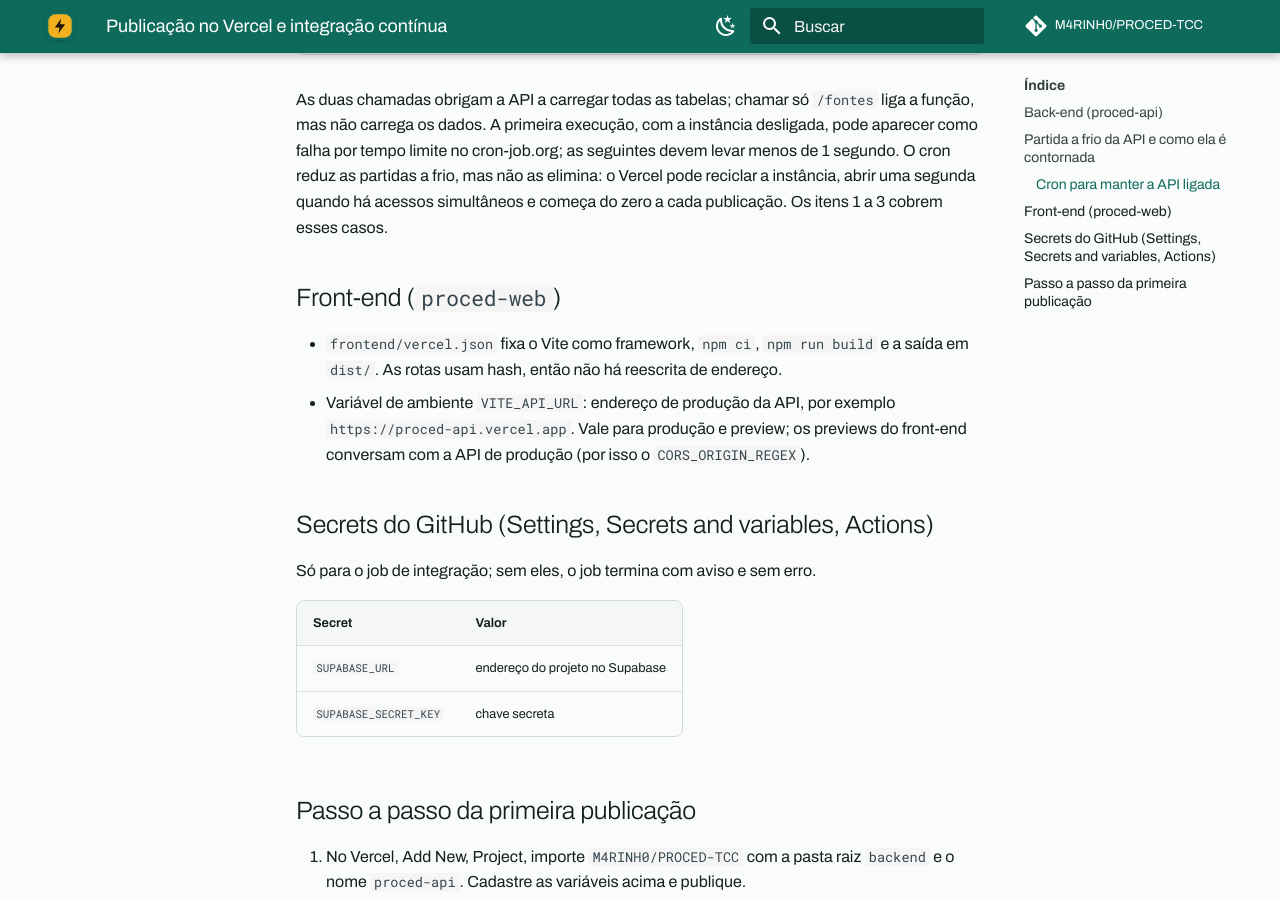
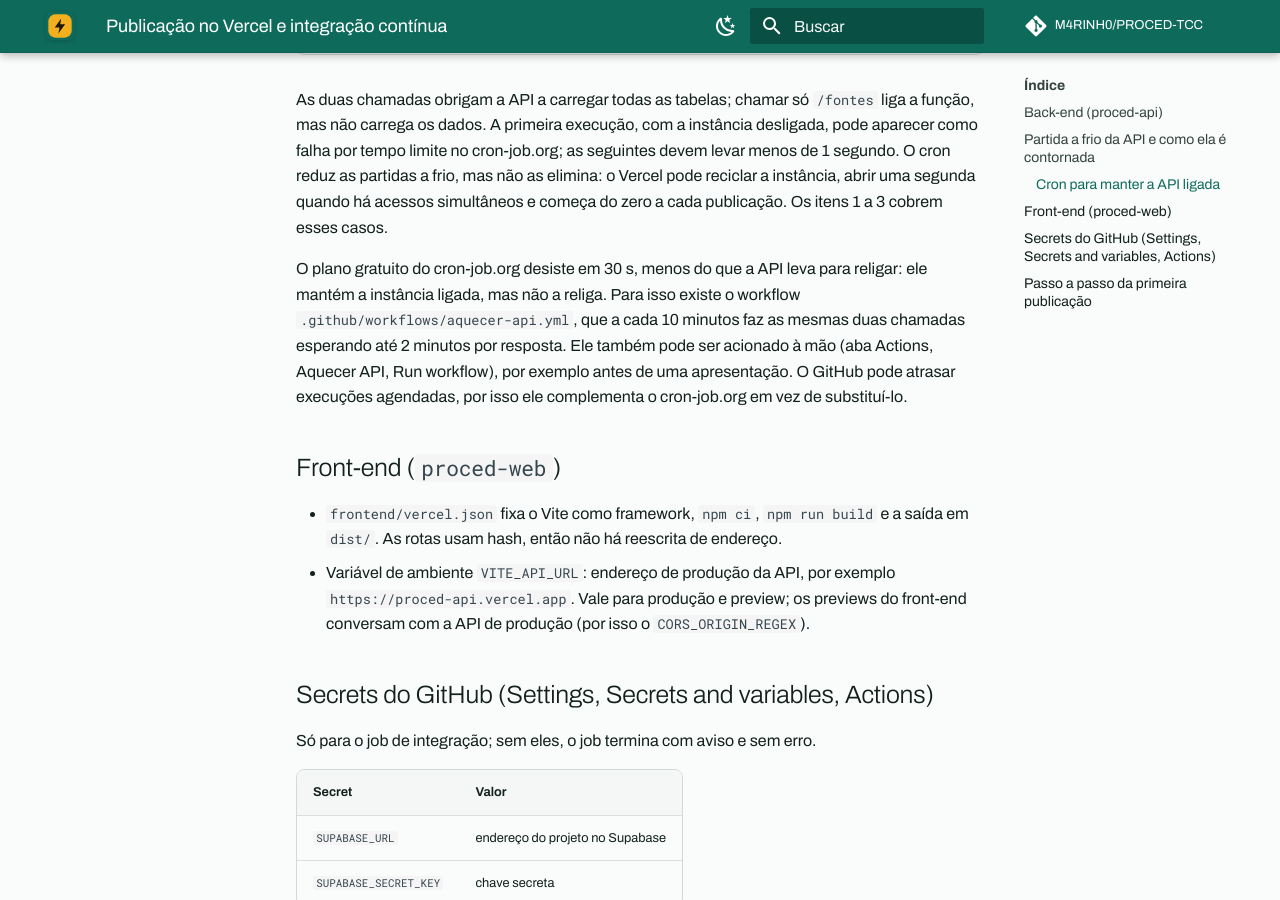
Before and after one commit to M4RINH0/PROCED-TCC, an MkDocs documentation site: the page built from docs/deploy.md, in a window 1280 px wide and 900 px high, scrolled down 2757 px. Built offline with MkDocs 1.6.1 and Material for MkDocs 9.7.7, drawn with Linux system fonts in a browser that asks for light colours; a script that is not in the unit is left out; comment, search, counter and statistics services are not loaded.

Commit message:
Workflow que religa a API no Vercel a cada 10 minutos
O cron-job.org gratuito desiste em 30 s e só mantém a API ligada; este workflow
espera até 2 minutos por resposta e a religa depois de uma partida a frio. Pode
ser acionado à mão na aba Actions.

```diff
--- a/docs/deploy.md
+++ b/docs/deploy.md
@@ -95,6 +95,13 @@
 instância, abrir uma segunda quando há acessos simultâneos e começa do zero a cada
 publicação. Os itens 1 a 3 cobrem esses casos.
 
+O plano gratuito do cron-job.org desiste em 30 s, menos do que a API leva para religar:
+ele mantém a instância ligada, mas não a religa. Para isso existe o workflow
+`.github/workflows/aquecer-api.yml`, que a cada 10 minutos faz as mesmas duas chamadas
+esperando até 2 minutos por resposta. Ele também pode ser acionado à mão (aba Actions,
+Aquecer API, Run workflow), por exemplo antes de uma apresentação. O GitHub pode atrasar
+execuções agendadas, por isso ele complementa o cron-job.org em vez de substituí-lo.
+
 ## Front-end (`proced-web`)
 
 - `frontend/vercel.json` fixa o Vite como framework, `npm ci`, `npm run build`
```
Also changed, not shown: 1 other file.
